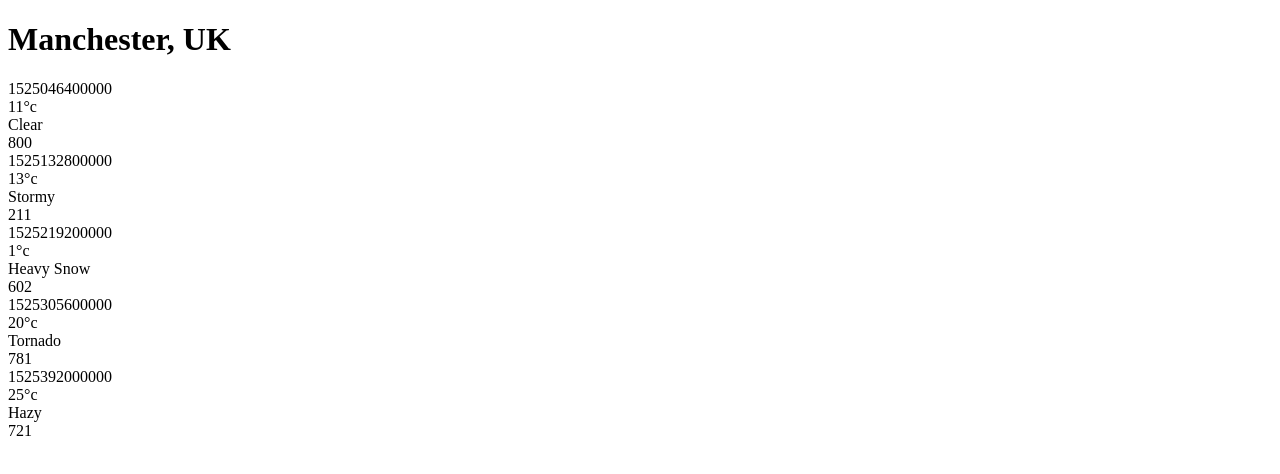
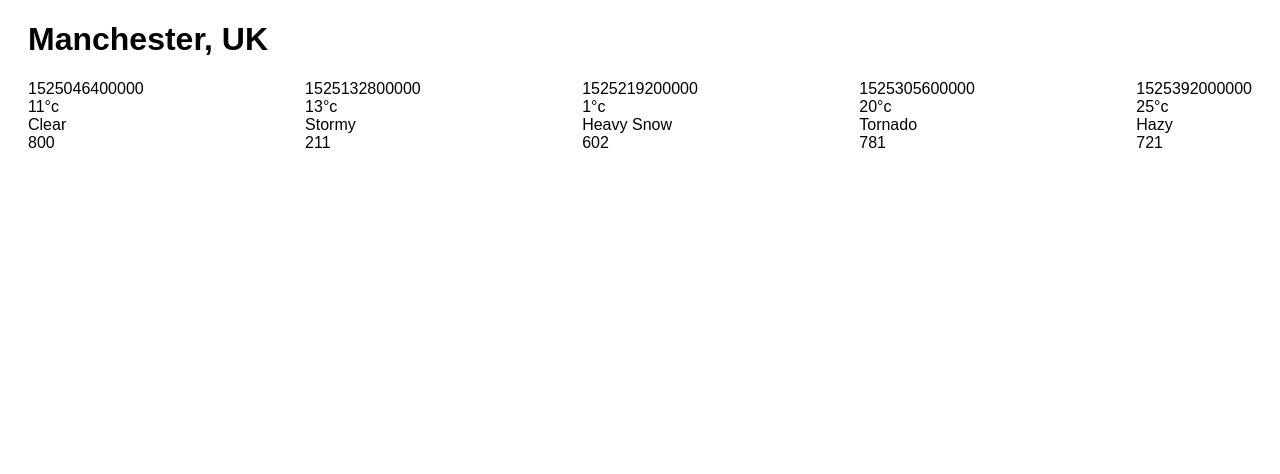
Before and after one commit to aveiszhab/weather-app, a React (Create React App) app: page / in a window 1280 px wide. Shown: the top 474 px of the page. Built offline with nearby package versions, Linux system fonts and the light colour scheme.

Commit message:
Proptypes fixed

```diff
--- a/src/styles/app.css
+++ b/src/styles/app.css
@@ -0,0 +1,4 @@
+.forecast {
+    margin: 20px;
+    font-family: Arial, Helvetica, sans-serif;
+}
--- /dev/null
+++ b/src/styles/forecast-summaries.css
@@ -0,0 +1,4 @@
+.forecast-summaries {
+    display: flex;
+    justify-content: space-between;
+}
```
Also changed, not shown: src/components/app.jsx (+6 -2 lines), src/components/forecast-summaries.js (+7 -3 lines), src/components/forecast-summary.js (+6 -4 lines), 1 other file (tests, documents, lock files or other folders).
